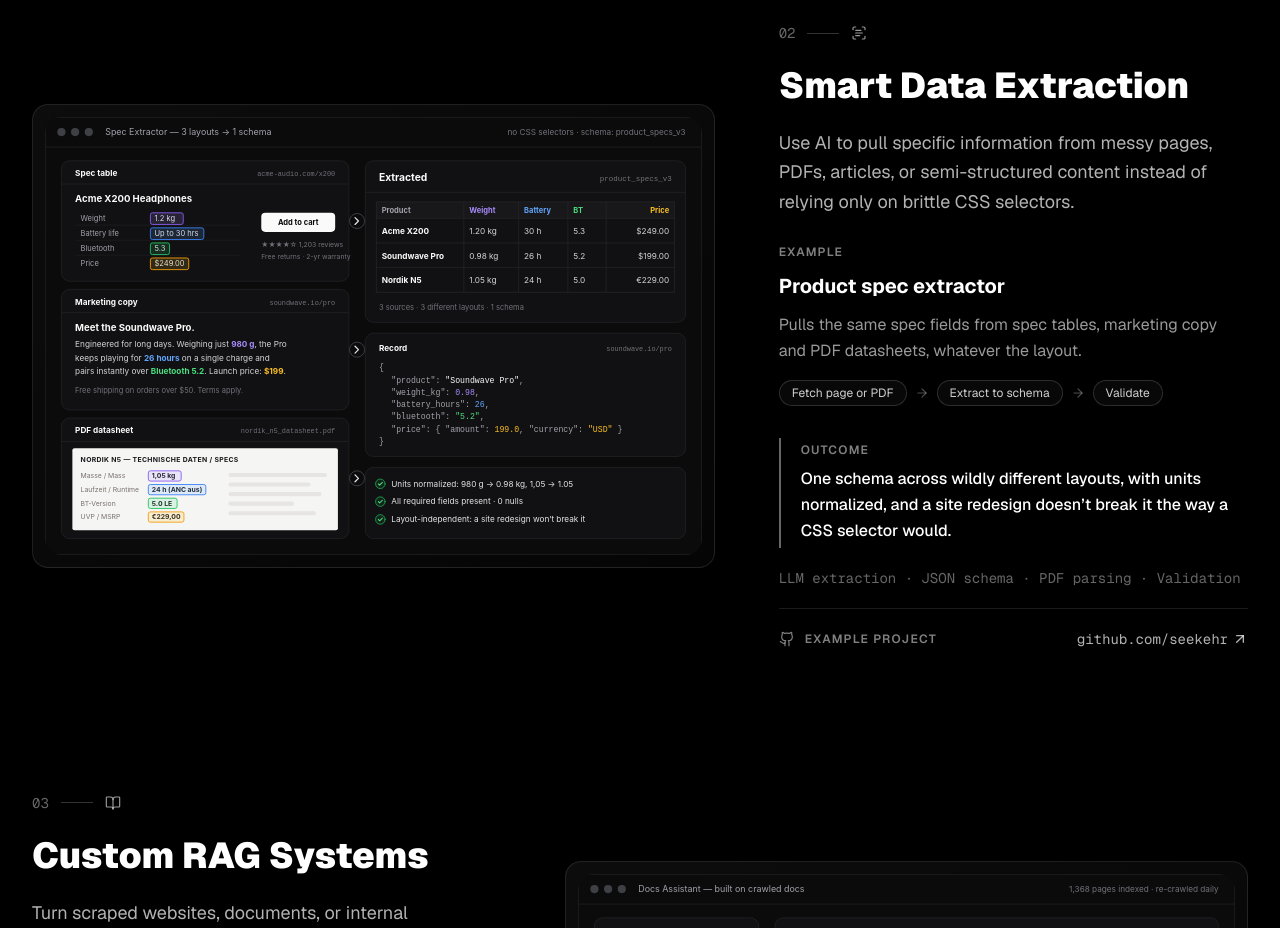
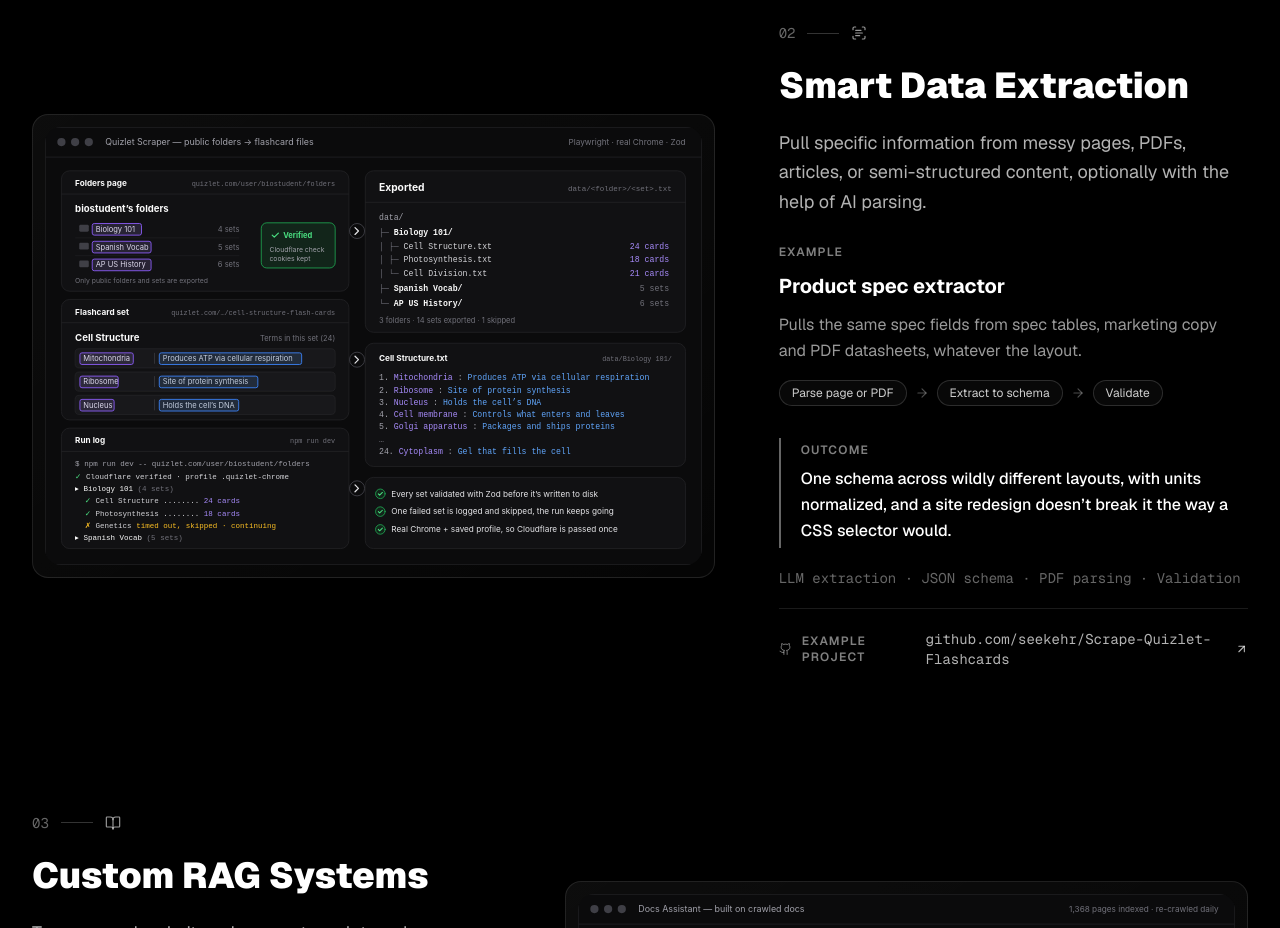
Before and after one commit to seekehr/GetAIMade, a Next.js app: page / in a window 1280 px wide. Shown: the part 1980-2908 px from the top of the page. Built offline with nearby package versions, Linux system fonts and the light colour scheme.

Commit message:
quizlet scrapper

```diff
--- a/components/features.tsx
+++ b/components/features.tsx
@@ -27,19 +27,19 @@ const services = [
     icon: ScanText,
     title: 'Smart Data Extraction',
     description:
-      'Use AI to pull specific information from messy pages, PDFs, articles, or semi-structured content instead of relying only on brittle CSS selectors.',
+      'Pull specific information from messy pages, PDFs, articles, or semi-structured content, optionally with the help of AI parsing.',
     example: {
       name: 'Product spec extractor',
       summary:
         'Pulls the same spec fields from spec tables, marketing copy and PDF datasheets, whatever the layout.',
     },
-    flow: ['Fetch page or PDF', 'Extract to schema', 'Validate'],
+    flow: ['Parse page or PDF', 'Extract to schema', 'Validate'],
     outcome:
       'One schema across wildly different layouts, with units normalized, and a site redesign doesn’t break it the way a CSS selector would.',
     stack: ['LLM extraction', 'JSON schema', 'PDF parsing', 'Validation'],
     image: '/featureimgs/smart-extraction.svg',
-    repo: 'https://github.com/seekehr/',
-    alt: 'A spec table, a marketing paragraph and a PDF datasheet with highlighted values, all extracted into one product specs table and a JSON record',
+    repo: 'https://github.com/seekehr/Scrape-Quizlet-Flashcards',
+    alt: 'Quizlet scraper: a user’s public folders page and a flashcard set rendered in Chrome, a run log, and the exported data folder with one numbered term : definition text file per set',
   },
   {
     icon: BookOpen,
```
Also changed, not shown: public/featureimgs/smart-extraction.svg.
